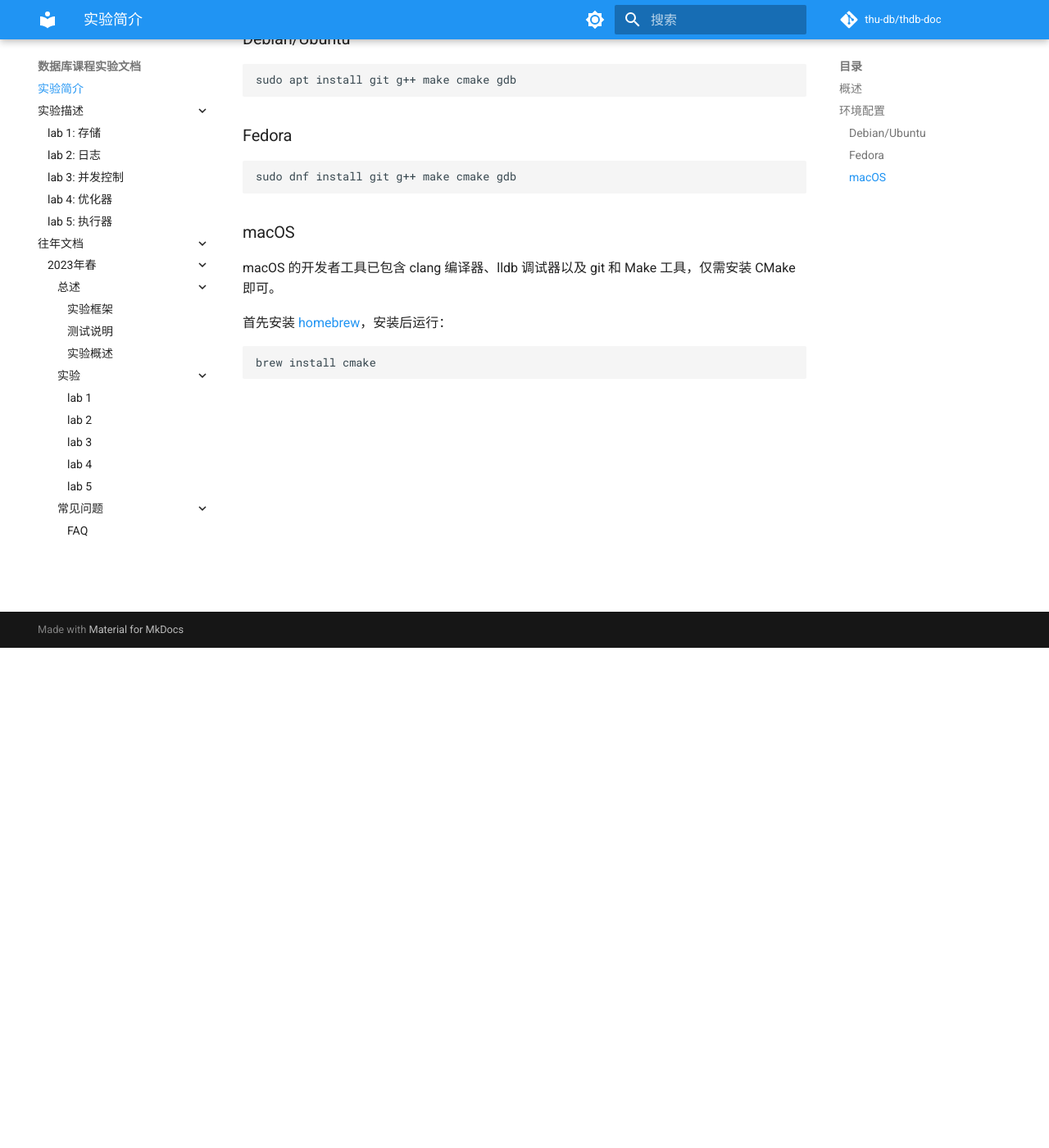
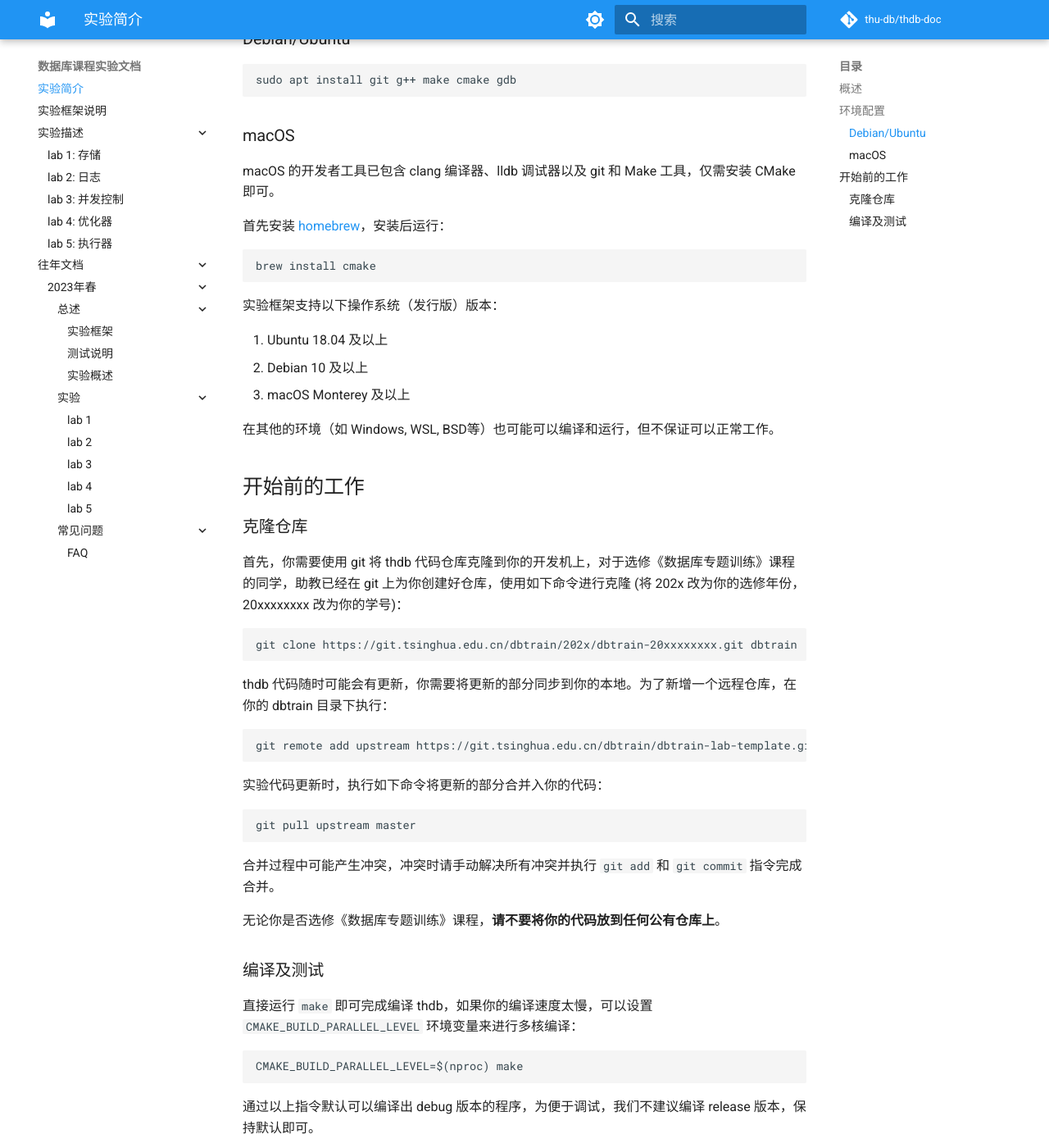
Before and after one commit to thu-db/huadb-doc, an MkDocs documentation site: the page built from docs/index.md, in a window 1280 px wide and 1400 px high, scrolled down 610 px. Shown: the whole window at 82% size. Built offline with MkDocs 1.6.1 and Material for MkDocs 9.7.7, drawn with Linux system fonts in a browser that asks for light colours; comment, search, counter and statistics services are not loaded; some of the changed text lies outside the part shown.

Commit message:
Finish intro draft

````diff
--- a/docs/index.md
+++ b/docs/index.md
@@ -10,18 +10,12 @@
 
 目前 thdb 仅支持 macOS 和 Linux 操作系统，使用 Windows 的同学建议使用 WSL 虚拟机进行实验。
 
-thdb 代码下载与提交需要使用 [git](https://git-scm.com/) 工具，代码编译需要使用 [CMake](https://cmake.org/) 及 [Make](https://www.gnu.org/software/make/) 工具，且需要安装 [gcc](https://gcc.gnu.org/) 或 [clang](https://clang.llvm.org/) 编译器。此外，代码调试中可能会用到调试器 [gdb](https://www.sourceware.org/gdb/) 或 [lldb](https://lldb.llvm.org/)。开始实验前，请确保你的开发环境安装了这些工具并可以正常使用，如没有，请根据你使用的操作系统与发行版选择对应的命令进行环境配置：Debian/Ubuntu，
+thdb 代码下载与提交需要使用 [git](https://git-scm.com/) 工具，代码编译需要使用 [CMake](https://cmake.org/) 及 [Make](https://www.gnu.org/software/make/) 工具，且需要安装 [gcc](https://gcc.gnu.org/) 或 [clang](https://clang.llvm.org/) 编译器。此外，代码调试中可能会用到调试器 [gdb](https://www.sourceware.org/gdb/) 或 [lldb](https://lldb.llvm.org/)。开始实验前，请确保你的开发环境安装了这些工具并可以正常使用，如没有，请根据你使用的操作系统与发行版选择对应的命令进行环境配置。
 
 ### Debian/Ubuntu
 
 ```bash
 sudo apt install git g++ make cmake gdb
-```
-
-### Fedora
-
-```bash
-sudo dnf install git g++ make cmake gdb
 ```
 
 ### macOS
@@ -33,3 +27,73 @@
 ```bash
 brew install cmake
 ```
+
+实验框架支持以下操作系统（发行版）版本：
+
+1. Ubuntu 18.04 及以上
+2. Debian 10 及以上
+3. macOS Monterey 及以上
+
+在其他的环境（如 Windows, WSL, BSD等）也可能可以编译和运行，但不保证可以正常工作。
+
+## 开始前的工作
+
+### 克隆仓库
+
+首先，你需要使用 git 将 thdb 代码仓库克隆到你的开发机上，对于选修《数据库专题训练》课程的同学，助教已经在 git 上为你创建好仓库，使用如下命令进行克隆 (将 202x 改为你的选修年份，20xxxxxxxx 改为你的学号)：
+
+```bash
+git clone https://git.tsinghua.edu.cn/dbtrain/202x/dbtrain-20xxxxxxxx.git dbtrain
+```
+
+thdb 代码随时可能会有更新，你需要将更新的部分同步到你的本地。为了新增一个远程仓库，在你的 dbtrain 目录下执行：
+
+```bash
+git remote add upstream https://git.tsinghua.edu.cn/dbtrain/dbtrain-lab-template.git
+```
+
+实验代码更新时，执行如下命令将更新的部分合并入你的代码：
+
+```bash
+git pull upstream master
+```
+
+合并过程中可能产生冲突，冲突时请手动解决所有冲突并执行 `git add` 和 `git commit` 指令完成合并。
+
+无论你是否选修《数据库专题训练》课程，**请不要将你的代码放到任何公有仓库上**。
+
+### 编译及测试
+
+直接运行 `make` 即可完成编译 thdb，如果你的编译速度太慢，可以设置 `CMAKE_BUILD_PARALLEL_LEVEL` 环境变量来进行多核编译：
+
+```bash
+CMAKE_BUILD_PARALLEL_LEVEL=$(nproc) make
+```
+
+通过以上指令默认可以编译出 debug 版本的程序，为便于调试，我们不建议编译 release 版本，保持默认即可。
+
+编译生成的文件位于 `build/debug` 目录，实验过程中只需要关注 `build/debug/bin` 目录中的可执行程序即可，具体包括：
+
+1. thdb: 数据库程序，运行后可以与数据库进行交互。
+
+2. sqllogictest: 测试程序，用于实验批量测试。
+
+运行如下命令来验证你编译出的数据库程序和测试程序可以正常运行：
+
+```bash
+./build/debug/bin/sqllogictest lab0
+```
+
+如果产生如下输出：
+
+```bash
+basic.test PASS
+database.test PASS
+expression.test PASS
+```
+
+表示程序正常运行。
+
+如果程序报错，可以根据报错信息对照[测试说明]()进行排查。
+
+至此，环境配置与验证工作已经结束，你可以开始[实验](lab1)，或阅读[实验框架说明](intro)。
--- a/mkdocs.yml
+++ b/mkdocs.yml
@@ -5,6 +5,7 @@
 
 nav:
   - 实验简介: index.md
+  - 实验框架说明: intro.md
   - 实验描述:
     - "lab 1: 存储": lab1.md
     - "lab 2: 日志": lab2.md
````
Also changed, not shown: docs/intro.md (added).
